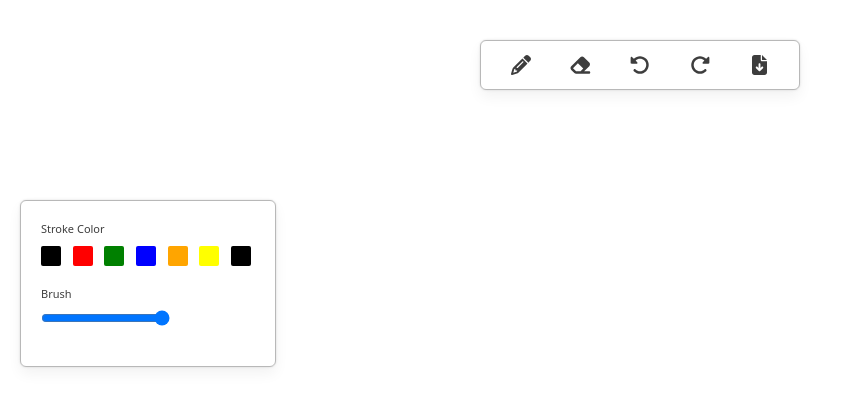
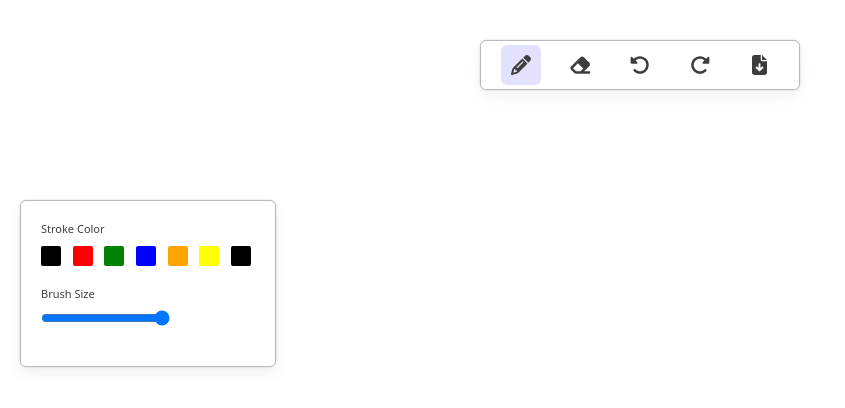
Before and after one commit to evoxf1/drawit, a Next.js app: page / in a window 1280 px wide. Shown: the top 408 px of the page, without its empty margins (0-845 px from the left). Built offline with nearby package versions, Linux system fonts and the light colour scheme.

Commit message:
added communication b/w toolbox and redux

```diff
--- /dev/null
+++ b/src/components/Board/index.js
@@ -0,0 +1,17 @@
+import { useEffect, useRef } from "react";
+
+const Board = () => {
+  const canvasRef = useRef(null);
+
+  useEffect(() => {
+  if(!canvasRef.current) return
+  const canvas = canvasRef.current
+  const context = canvas.getContext('2d')
+
+  canvas.width = window.innerWidth
+  canvas.height = window.innerHeight
+  },[]);
+  return <canvas ref={canvasRef}></canvas>;
+};
+
+export default Board;
--- a/src/components/Menu/index.js
+++ b/src/components/Menu/index.js
@@ -1,4 +1,5 @@
 import { FontAwesomeIcon } from "@fortawesome/react-fontawesome";
+import cx from "classnames";
 import {
   faPencil,
   faEraser,
@@ -6,15 +7,33 @@
   faRotateRight,
   faFileArrowDown,
 } from "@fortawesome/free-solid-svg-icons";
-import styles from './index.module.css'
+import styles from "./index.module.css";
+import { useDispatch, useSelector } from "react-redux";
+import { MENU_ITEMS } from "@/constants";
+import { menuItemCLick, actionItemClick } from "@/slice/menuSlice";
 
 const Menu = () => {
+  const dispatch = useDispatch();
+  const activeMenuItem = useSelector((state) => state.menu.activeMenuItem);
+  const handleMenuClick = (itemName) => {
+    dispatch(menuItemCLick(itemName));
+  };
   return (
     <div className={styles.menuContainer}>
-      <div className={styles.iconWrapper}>
+      <div
+        className={cx(styles.iconWrapper, {
+          [styles.active]: activeMenuItem === MENU_ITEMS.PENCIL,
+        })}
+        onClick={() => handleMenuClick(MENU_ITEMS.PENCIL)}
+      >
         <FontAwesomeIcon icon={faPencil} className={styles.icon} />
       </div>
-      <div className={styles.iconWrapper}>
+      <div
+        className={cx(styles.iconWrapper, {
+          [styles.active]: activeMenuItem === MENU_ITEMS.ERASER,
+        })}
+        onClick={() => handleMenuClick(MENU_ITEMS.ERASER)}
+      >
         {" "}
         <FontAwesomeIcon icon={faEraser} className={styles.icon} />
       </div>
--- a/src/components/Toolbox/index.js
+++ b/src/components/Toolbox/index.js
@@ -1,9 +1,16 @@
+import { useSelector } from "react-redux";
 import styles from "./index.module.css";
-import { COLORS } from "@/constants";
+import { COLORS, MENU_ITEMS } from "@/constants";
 const ToolBox = () => {
+  const activeMenuItem = useSelector((state) => state.menu.activeMenuItem);
+  const showStrokeToolOption = activeMenuItem === MENU_ITEMS.PENCIL;
+  const showBrushToolOption =
+    activeMenuItem === MENU_ITEMS.PENCIL ||
+    activeMenuItem === MENU_ITEMS.ERASER;
   const updateBrushSize = (e) => {};
   return (
     <div className={styles.toolboxContainer}>
+      {showStrokeToolOption && (
         <div className={styles.toolItem}>
           <h4 className={styles.toolText}>Stroke Color</h4>
           <div className={styles.itemContainer}>
@@ -37,8 +44,10 @@
             />
           </div>
         </div>
+      )}
+      {showBrushToolOption && (
         <div className={styles.toolItem}>
-        <h4 className={styles.toolText}>Brush</h4>
+          <h4 className={styles.toolText}>Brush Size</h4>
           <div className={styles.itemContainer}>
             <input
               type="range"
@@ -49,6 +58,7 @@
             />
           </div>
         </div>
+      )}
     </div>
   );
 };
--- a/src/constants.js
+++ b/src/constants.js
@@ -8,15 +8,12 @@
   WHITE: "white",
 };
 
-// const MENU_ITEMS = {
-//     PENCIL: 'PENCIL',
-//     ERASER: 'ERASER',
-//     UNDO: 'UNDO',
-//     REDO: 'REDO',
-//     DOWNLOAD: 'DOWNLOAD'
-// }
+const MENU_ITEMS = {
+  PENCIL: "PENCIL",
+  ERASER: "ERASER",
+  UNDO: "UNDO",
+  REDO: "REDO",
+  DOWNLOAD: "DOWNLOAD",
+};
 
-export {
-  COLORS,
-  // MENU_ITEMS
-};
+export { COLORS, MENU_ITEMS };
--- a/src/pages/_app.js
+++ b/src/pages/_app.js
@@ -1,5 +1,12 @@
-import '@/styles/globals.css'
+import { Provider } from "react-redux";
+import { store } from "@/store";
+import "@/styles/globals.css";
 
 export default function App({ Component, pageProps }) {
-  return <Component {...pageProps} />
+  return (
+    <Provider store={store}>
+      {" "}
+      <Component {...pageProps} />
+    </Provider>
+  );
 }
--- a/src/pages/index.js
+++ b/src/pages/index.js
@@ -1,12 +1,13 @@
 import Menu from "@/components/Menu";
 import ToolBox from "@/components/Toolbox";
-
+import Board from "@/components/Board";
 
 export default function Home() {
   return (
     <>
       <Menu />
       <ToolBox />
+      <Board />
     </>
   );
 }
--- /dev/null
+++ b/src/slice/menuSlice.js
@@ -0,0 +1,22 @@
+import { createSlice } from "@reduxjs/toolkit";
+import { MENU_ITEMS } from "@/constants";
+const initialState = {
+  activeMenuItem: MENU_ITEMS.PENCIL,
+  actionMenuItem: null,
+};
+
+export const menuSlice = createSlice({
+  name: "menu",
+  initialState,
+  reducers: {
+    menuItemCLick: (state, action) => {
+      state.activeMenuItem = action.payload;
+    },
+    actionItemClick: (state, action) => {
+      state.actionMenuItem = action.payload;
+    },
+  },
+});
+export const { menuItemCLick, actionItemClick } = menuSlice.actions;
+
+export default menuSlice.reducer;
--- /dev/null
+++ b/src/store.js
@@ -0,0 +1,7 @@
+import { configureStore } from '@reduxjs/toolkit'
+import MenuReducer from '@/slice/menuSlice'
+export const store = configureStore({
+    reducer:{
+        menu: MenuReducer
+    }
+})
```
Also changed, not shown: src/components/Board/index.module.css (added), src/slice/toolboxSlice.js (added). Lines whose indentation alone changed are shown as unchanged.
